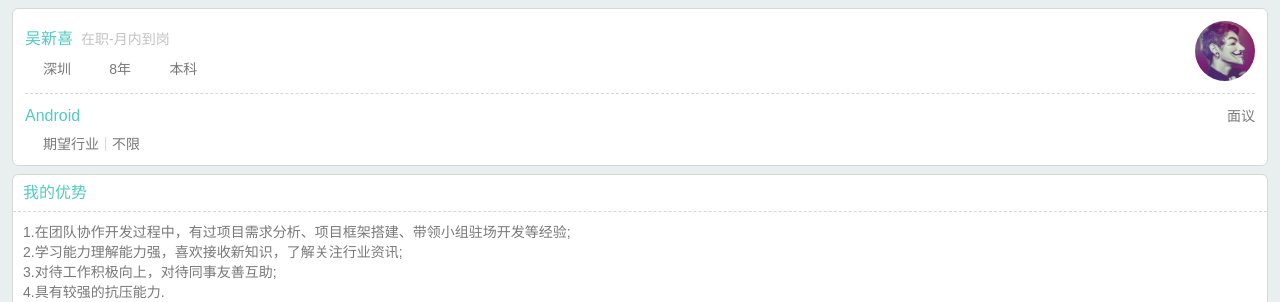
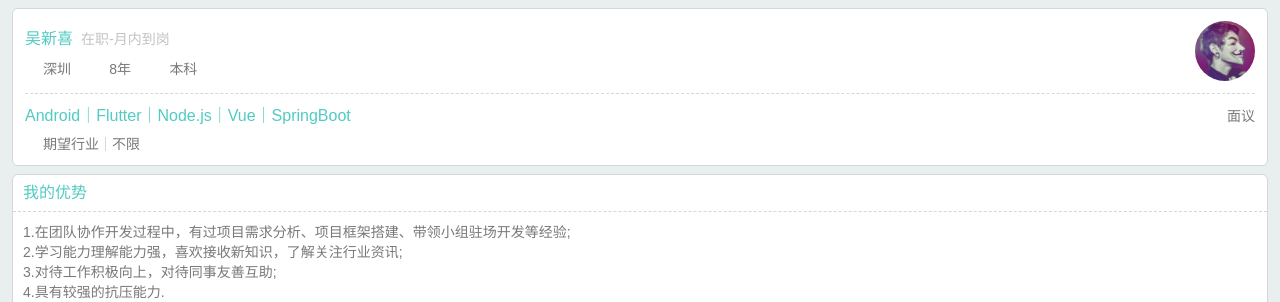
Before and after one commit to wuxinxi/wuxinxi.github.io, a plain HTML site: page index.html in a window 1280 px wide. Shown: the top 302 px of the page. Drawn offline with Linux system fonts and the light colour scheme.

Commit message:
Update index.html

```diff
--- a/index.html
+++ b/index.html
@@ -45,7 +45,7 @@
         </div>
         <div class="jobs">
             <div class="info KZ_dflex">
-                <h2 class="KZ_flex">Android
+                <h2 class="KZ_flex">Android｜Flutter｜Node.js｜Vue｜SpringBoot
 
                 </h2>
                 <span class="monthly">
```
